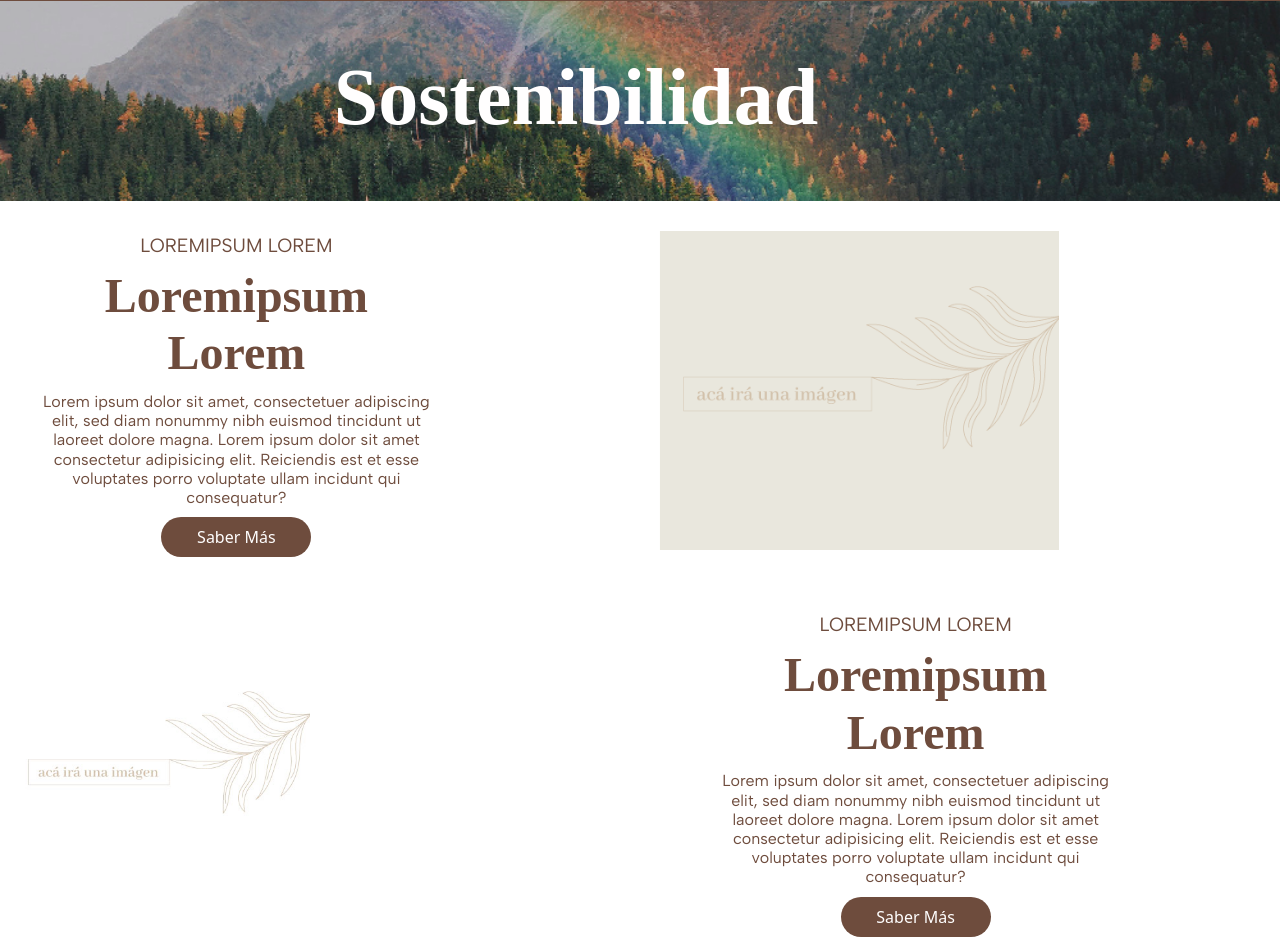
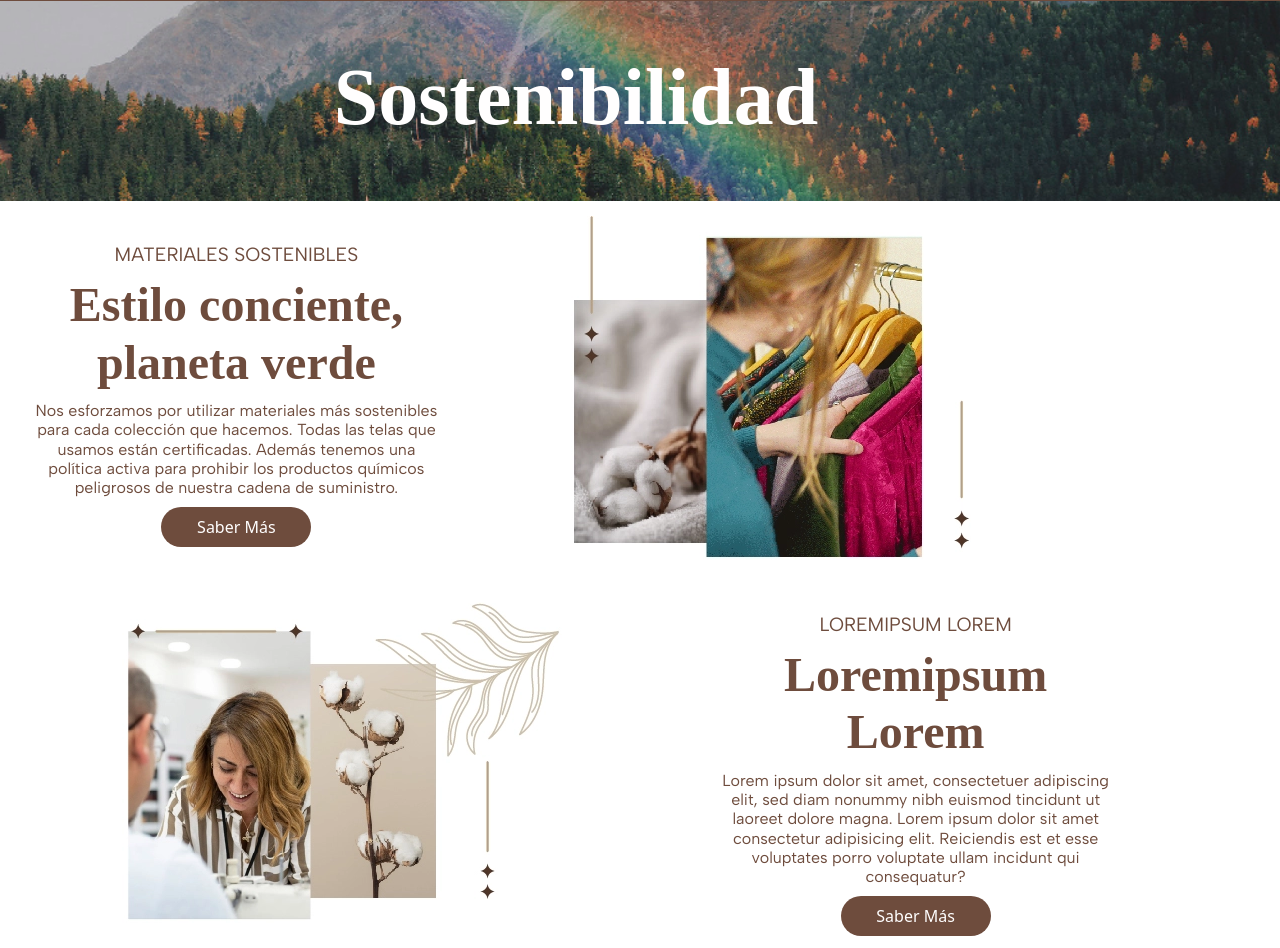
Before and after one commit to CeciliaDomi/PreEntrega2Dominici, a website: page pages/sostenibilidad.html in a window 1280 px wide. Shown: the part 101-1049 px from the top of the page. Drawn offline with nearby package versions, Linux system fonts and the light colour scheme; a web font is replaced by a local one.

Commit message:
cambio pestaña sostenibilidad

```diff
--- a/pages/sostenibilidad.html
+++ b/pages/sostenibilidad.html
@@ -66,20 +66,18 @@
         </div>
         <section class="sostenibilidad">
             <div class="sost-text">
-                <h4>LOREMIPSUM LOREM</h4>
-                <h2>Loremipsum Lorem</h2>
-                <p>Lorem ipsum dolor sit amet, consectetuer adipiscing elit, sed diam nonummy nibh euismod tincidunt ut
-                    laoreet dolore magna. Lorem ipsum dolor sit amet consectetur adipisicing elit. Reiciendis est et
-                    esse voluptates porro voluptate ullam incidunt qui consequatur?</p>
+                <h4>MATERIALES SOSTENIBLES</h4>
+                <h2>Estilo conciente, planeta verde</h2>
+                <p>Nos esforzamos por utilizar materiales más sostenibles para cada colección que hacemos. Todas las telas que usamos están certificadas. Además tenemos una política activa para prohibir los productos químicos peligrosos de nuestra cadena de suministro.</p>
                 <input type="button" class="button" value="Saber Más">
             </div>
             <div class="sost-img">
-                <img src="../img/backg/backg-ap-img1.png" alt="imágen provisoria luego se cambiará">
+                <img src="../img/backg/backg-ap-sost2.webp" alt="imágen provisoria luego se cambiará">
             </div>
         </section>
         <section class="sostenibilidad">
             <div class="sost-img2">
-                <img src="../img/backg/backg-ap-img2.jpg" alt="imágen provisoria luego se cambiará">
+                <img src="../img/backg/backg-ap-sost.webp" alt="imágen provisoria luego se cambiará">
             </div>
             <div class="sost-text">
                 <h4>LOREMIPSUM LOREM</h4>
--- a/scss/_sostenibilidad.scss
+++ b/scss/_sostenibilidad.scss
@@ -12,27 +12,15 @@
     }
 }
 
-.sost-img, .sost-video {
-    width: 50%;
+.sost-img, .sost-img2 .sost-video {
+    width: 60%;
     align-items: center;
     text-align: center;
 }
 
-    .sost-img img{
-        width: 400px;
-    }
-
     .sost-video iframe{
         width: 400px;
     }
-
-.sost-img2{
-    width: 50%;
-    align-items: center;
-    img{
-        width: 300px;
-    }
-}
 
 .sost-text {
     width: 40%;
```
Also changed, not shown: css/main.css, img/backg/backg-ap-sost.webp (added), img/backg/backg-ap-sost2.webp (added), img/backg/backg-ap-sost3.webp (added), img/backg/backg-landing-sost2-01.jpg (added), img/backg/backg-landing-sost2-02.jpg (added), img/backg/backg-landing-sost2-03.jpg (added), 1 other file.
